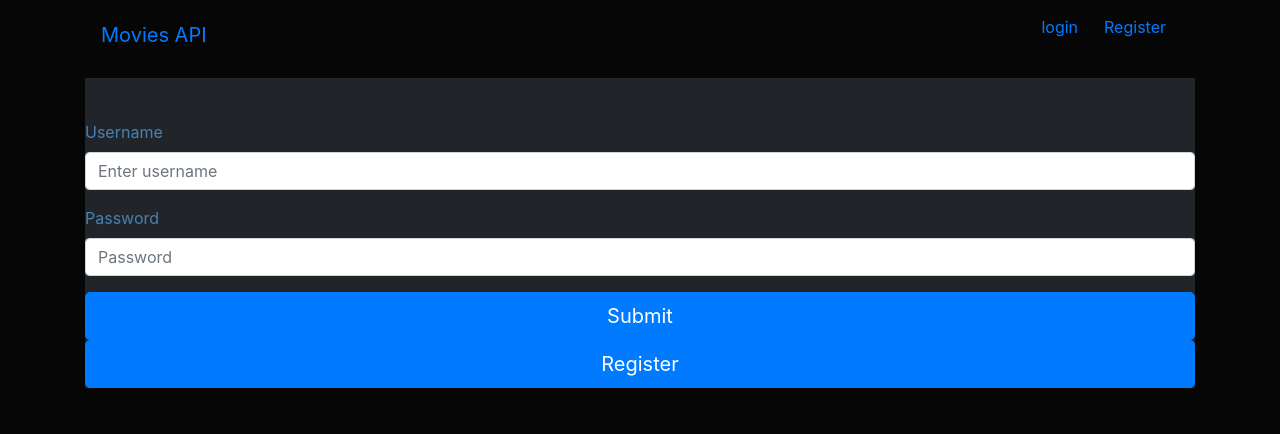
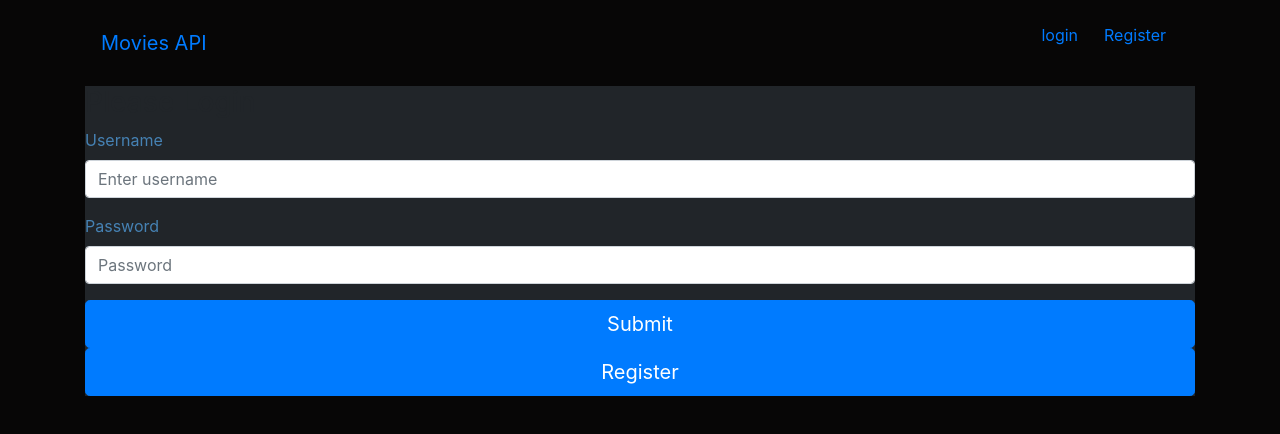
Before and after one commit to Filip-Sazdov/movie_api-client, a React (Vite) app: page / in a window 1280 px wide. Shown: the top 434 px of the page. Built offline with nearby package versions, Linux system fonts and the light colour scheme.

Commit message:
Correct Navbar style.

```diff
--- a/src/components/main-view/main-view.jsx
+++ b/src/components/main-view/main-view.jsx
@@ -86,7 +86,7 @@ export class MainView extends React.Component {
 
 		return (
 			<Router>
-				<Navbar expand="lg" className="mb-2 navbar-styles">
+				<Navbar expand="lg" className="py-3 navbar-styles">
 					<Navbar.Brand className="navbar-brand">
 						<Link to={`/`}>Movies API</Link>
 					</Navbar.Brand>
@@ -102,7 +102,7 @@ export class MainView extends React.Component {
 								</Link>
 							</ul>
 						) : (
-							<ul>
+							<ul className="m-0 p-0">
 								<Link to={`/`}>
 									<Button variant="link" onClick={() => this.logOut()}>
 										Log out
```
Also changed, not shown: 5 other files (tests, documents, lock files or other folders).
